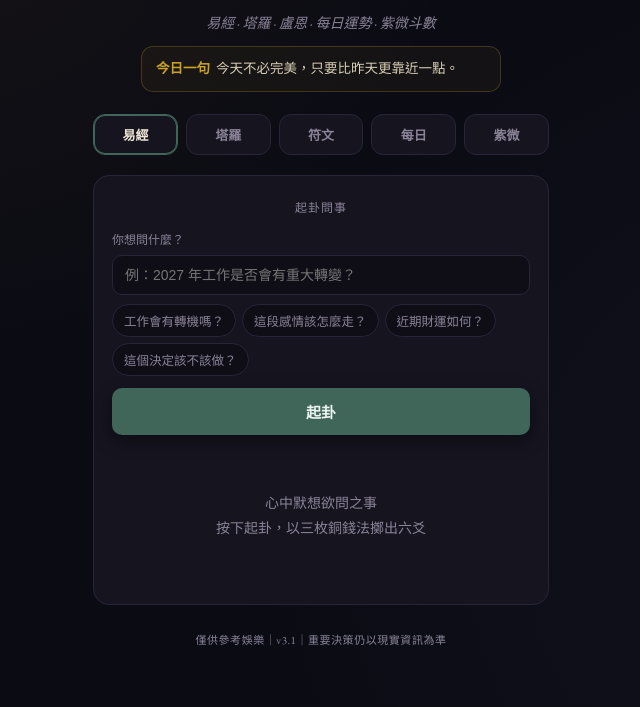
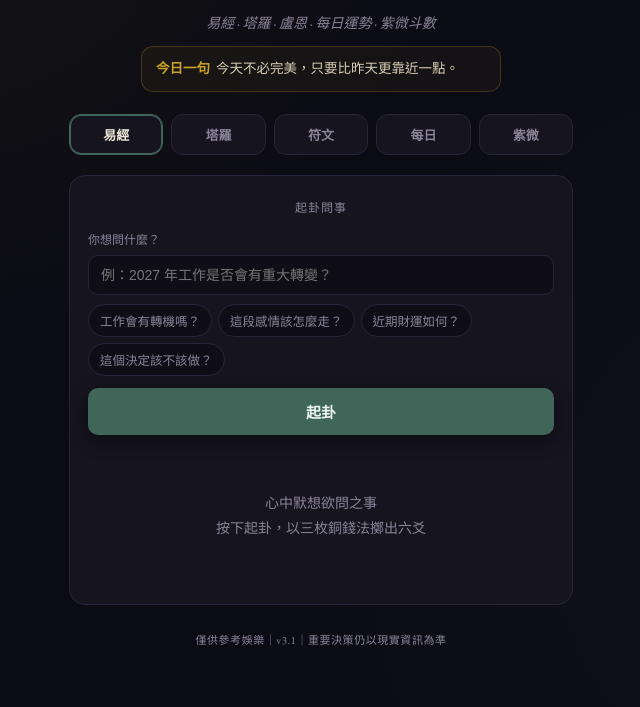
Before and after one commit to v25qstn7g9-prog/guanbu, a website: page public/index.html in a window 1280 px wide. Shown: the part 165-872 px from the top of the page, without its empty margins (319-959 px from the left). Drawn offline with nearby package versions, Linux system fonts and the light colour scheme.

Commit message:
Add files via upload

```diff
--- a/public/index.html
+++ b/public/index.html
@@ -29,7 +29,7 @@
       radial-gradient(circle at 20% 0%, rgba(201,162,39,0.06), transparent 40%),
       radial-gradient(circle at 90% 80%, rgba(92,122,153,0.06), transparent 45%);
   }
-  .app{max-width:480px;margin:0 auto;min-height:100vh;padding:22px 12px 60px;}
+  .app{max-width:520px;margin:0 auto;min-height:100vh;padding:22px 8px 60px;}
 
   .top-bar{display:flex;justify-content:space-between;align-items:center;margin-bottom:12px;}
   .lang-btn{background:#1B1A26;border:1px solid var(--gold);color:var(--gold);
```
